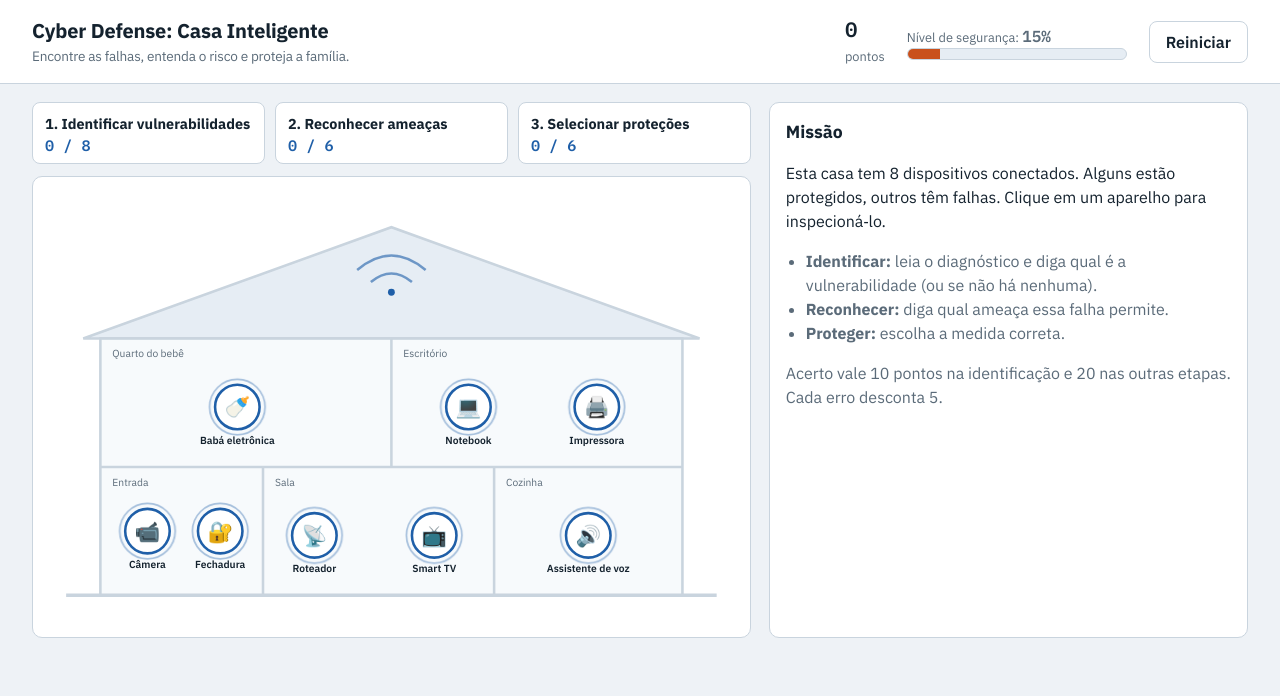
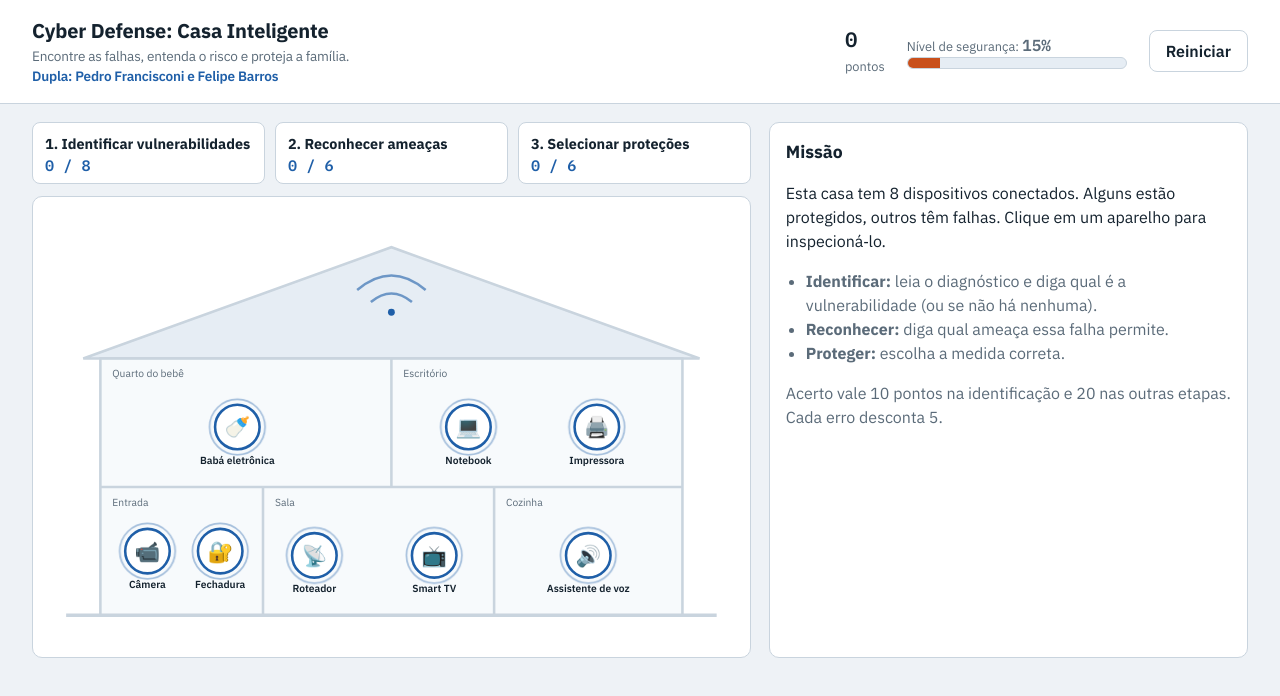
Before and after one commit to PedroFrancisconi/projeto_jogoIOT, a plain HTML site: page index.html in a window 1280 px wide. Drawn offline with Linux system fonts and the light colour scheme.

Commit message:
adiciona autoria ao título do jogo "Cyber Defense: Casa Inteligente"

```diff
--- a/index.html
+++ b/index.html
@@ -67,7 +67,7 @@ ul.how{margin:8px 0 0;padding-left:20px;color:var(--mut)}
 </head>
 <body>
 <header>
-  <h1>Cyber Defense: Casa Inteligente<small>Encontre as falhas, entenda o risco e proteja a família.</small></h1>
+  <h1>Cyber Defense: Casa Inteligente<small>Encontre as falhas, entenda o risco e proteja a família.</small><small style="color:var(--blue);font-weight:600">Dupla: Pedro Francisconi e Felipe Barros</small></h1>
   <div class="hud">
     <div class="stat"><b id="score">0</b><span>pontos</span></div>
     <div class="meter"><div class="stat"><span>Nível de segurança: <b id="lvl" style="display:inline;font-size:1rem">15%</b></span></div><div class="bar"><i id="bar"></i></div></div>
```
